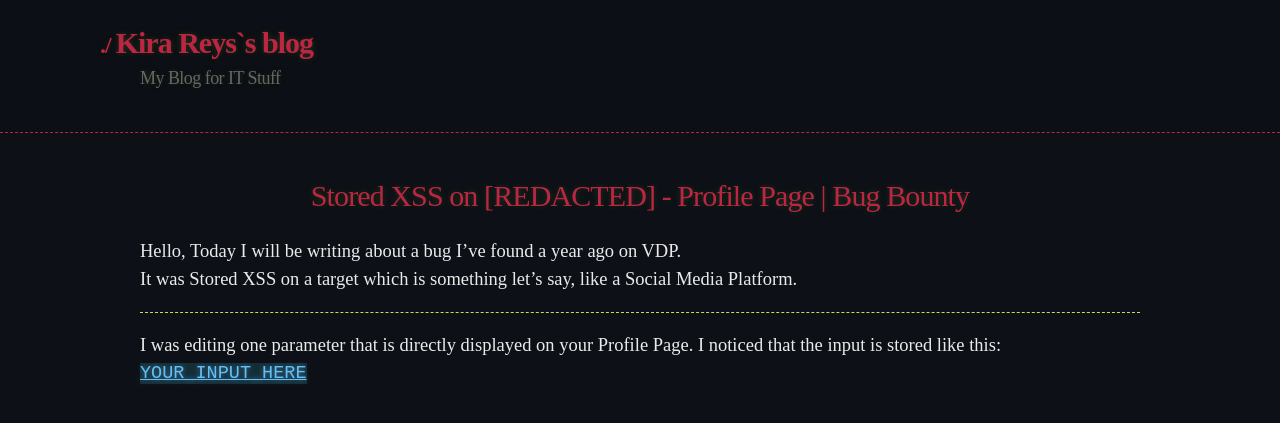
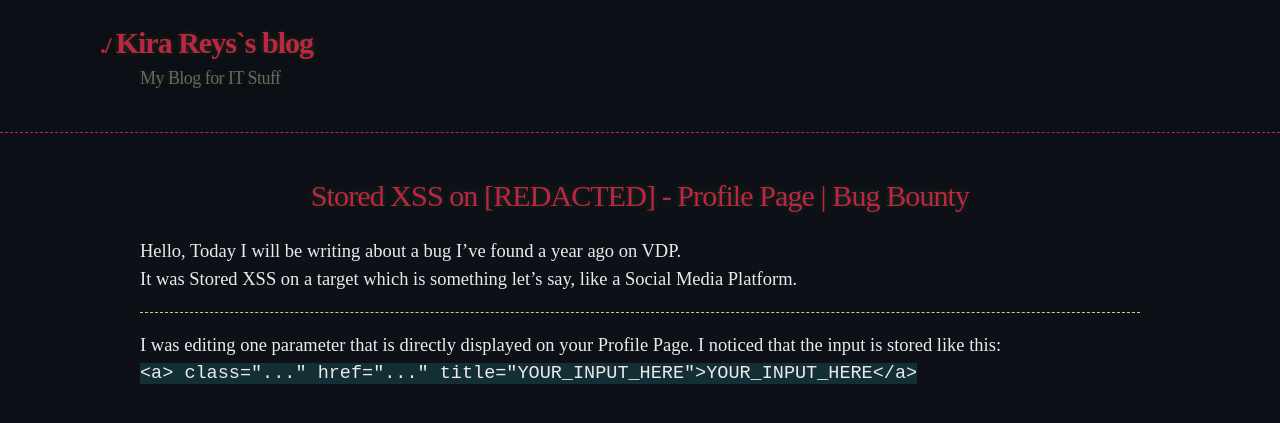
Before and after one commit to 20kilograma/blog, a Jekyll site: the page built from stored-xss-0.md, in a window 1280 px wide. Shown: the top 423 px of the page. Built offline with Jekyll 4.4.1, drawn with Linux system fonts in a browser that asks for light colours; some web fonts are replaced; our own code applies the rules of GitHub Pages for plain Markdown files.

Commit message:
Update stored-xss-0.md

```diff
--- a/stored-xss-0.md
+++ b/stored-xss-0.md
@@ -6,4 +6,4 @@ It was Stored XSS on a target which is something let's say, like a Social Media
 <hr>
 
 I was editing one parameter that is directly displayed on your Profile Page. I noticed that the input is stored like this: <br>
-<code><a class="..." href="..." title="YOUR_INPUT_HERE">YOUR_INPUT_HERE</a>
+<code>&lt;a&gt; class="..." href="..." title="YOUR_INPUT_HERE">YOUR_INPUT_HERE&lt;/a&gt;</code>
```
